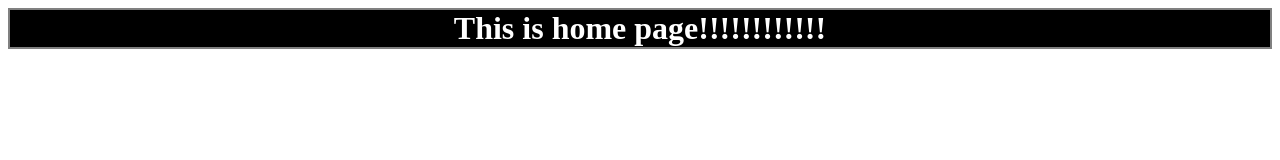
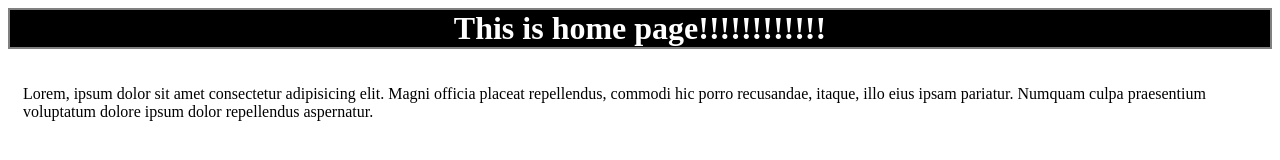
Before and after one commit to java2786/sdet_git, a plain HTML site: page index.html in a window 1280 px wide. Drawn offline with Linux system fonts and the light colour scheme.

Commit message:
html page and css updated

```diff
--- a/index.html
+++ b/index.html
@@ -6,5 +6,6 @@
 	</head>
 	<body>
 		<h1>This is home page!!!!!!!!!!!!</h1>
+		<div id="container">Lorem, ipsum dolor sit amet consectetur adipisicing elit. Magni officia placeat repellendus, commodi hic porro recusandae, itaque, illo eius ipsam pariatur. Numquam culpa praesentium voluptatum dolore ipsum dolor repellendus aspernatur.</div>
 	</body>
 </html>
--- a/style.css
+++ b/style.css
@@ -4,3 +4,9 @@ h1{
 	text-align: center;
 	border: 2px solid gray;
 }
+
+
+div{
+	margin: 0 auto;
+	padding: 15px;
+}
```
